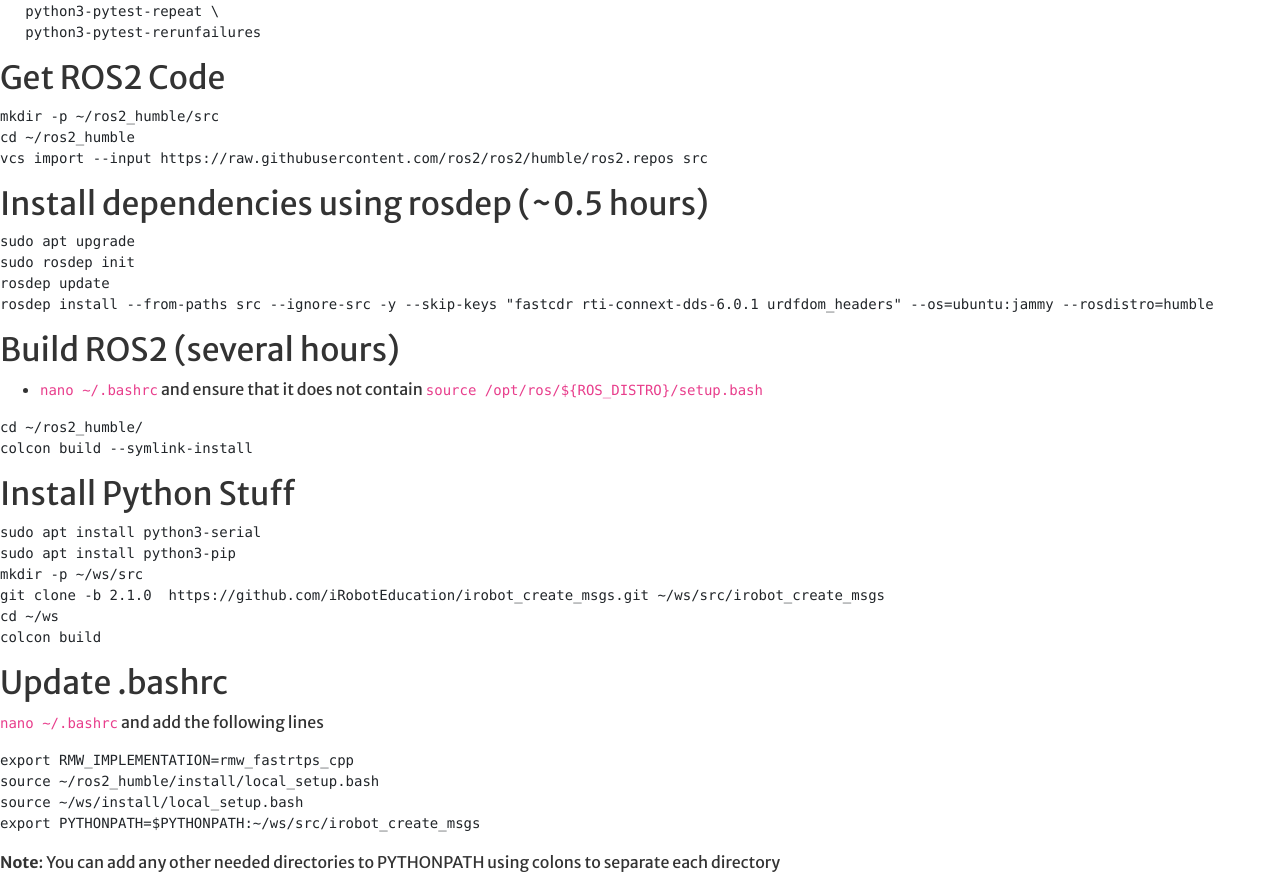
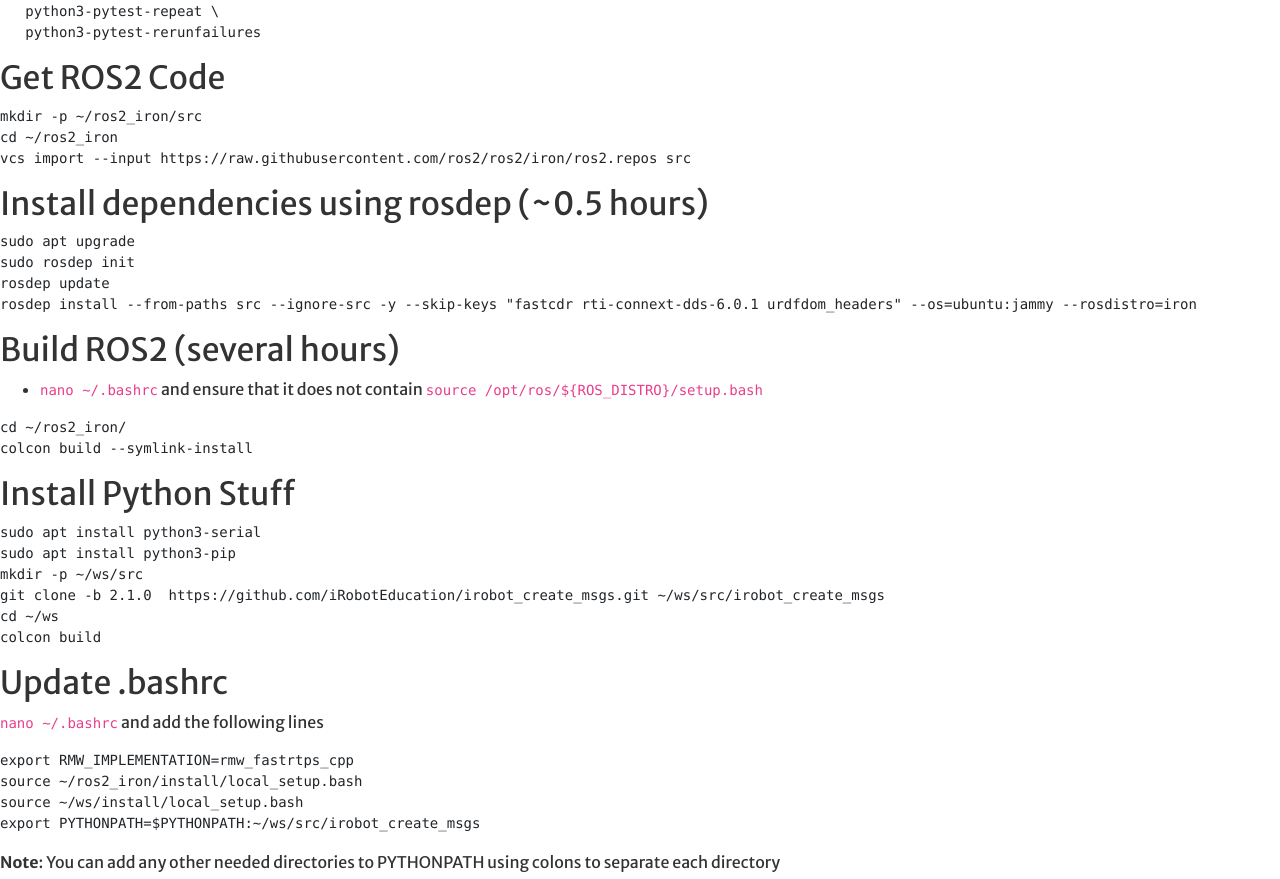
Before and after one commit to Hendrix-CS/csci235, a Jekyll site: the page built from robot_setup.md, in a window 1280 px wide and 1400 px high, scrolled down 939 px. Shown: the part 152-1031 px from the top of the window. Built offline with Jekyll 4.4.1, drawn with Linux system fonts in a browser that asks for light colours; our own code applies the rules of GitHub Pages for plain Markdown files; a script that is not in the unit is left out; some of the changed text lies outside the part shown.

Commit message:
Updated robot_setup to Iron Irwini

````diff
--- a/robot_setup.md
+++ b/robot_setup.md
@@ -5,7 +5,7 @@
 * Hold both side buttons on the robot to start the hotspot
 * Connect to the wifi signal starting with “Create”
 * In your browser, go to 192.168.10.1
-* Under the update tab, update to the most recent Humble Hawksbill version (H.2.6 as of this writing).
+* Under the update tab, update to the most recent Iron Irwini version (I.0.0 as of this writing).
 * Go to Application/Configuration and specify rmw_fastrtps_cpp as the RMW.
 * Click Restart Application from the application window, even if it was already set in that way.
 
@@ -53,9 +53,9 @@
 ## Get ROS2 Code
 
 ```
-mkdir -p ~/ros2_humble/src
-cd ~/ros2_humble
-vcs import --input https://raw.githubusercontent.com/ros2/ros2/humble/ros2.repos src
+mkdir -p ~/ros2_iron/src
+cd ~/ros2_iron
+vcs import --input https://raw.githubusercontent.com/ros2/ros2/iron/ros2.repos src
 ```
 
 
@@ -65,7 +65,7 @@
 sudo apt upgrade
 sudo rosdep init
 rosdep update
-rosdep install --from-paths src --ignore-src -y --skip-keys "fastcdr rti-connext-dds-6.0.1 urdfdom_headers" --os=ubuntu:jammy --rosdistro=humble
+rosdep install --from-paths src --ignore-src -y --skip-keys "fastcdr rti-connext-dds-6.0.1 urdfdom_headers" --os=ubuntu:jammy --rosdistro=iron
 ```
 
 
@@ -74,7 +74,7 @@
 * `nano ~/.bashrc` and ensure that it does not contain `source /opt/ros/${ROS_DISTRO}/setup.bash`
 
 ```
-cd ~/ros2_humble/
+cd ~/ros2_iron/
 colcon build --symlink-install
 ```
 
@@ -97,7 +97,7 @@
 
 ```
 export RMW_IMPLEMENTATION=rmw_fastrtps_cpp
-source ~/ros2_humble/install/local_setup.bash
+source ~/ros2_iron/install/local_setup.bash
 source ~/ws/install/local_setup.bash
 export PYTHONPATH=$PYTHONPATH:~/ws/src/irobot_create_msgs
 ```
````
Also changed, not shown: other parts of robot_setup.md (+2 -2 lines).
